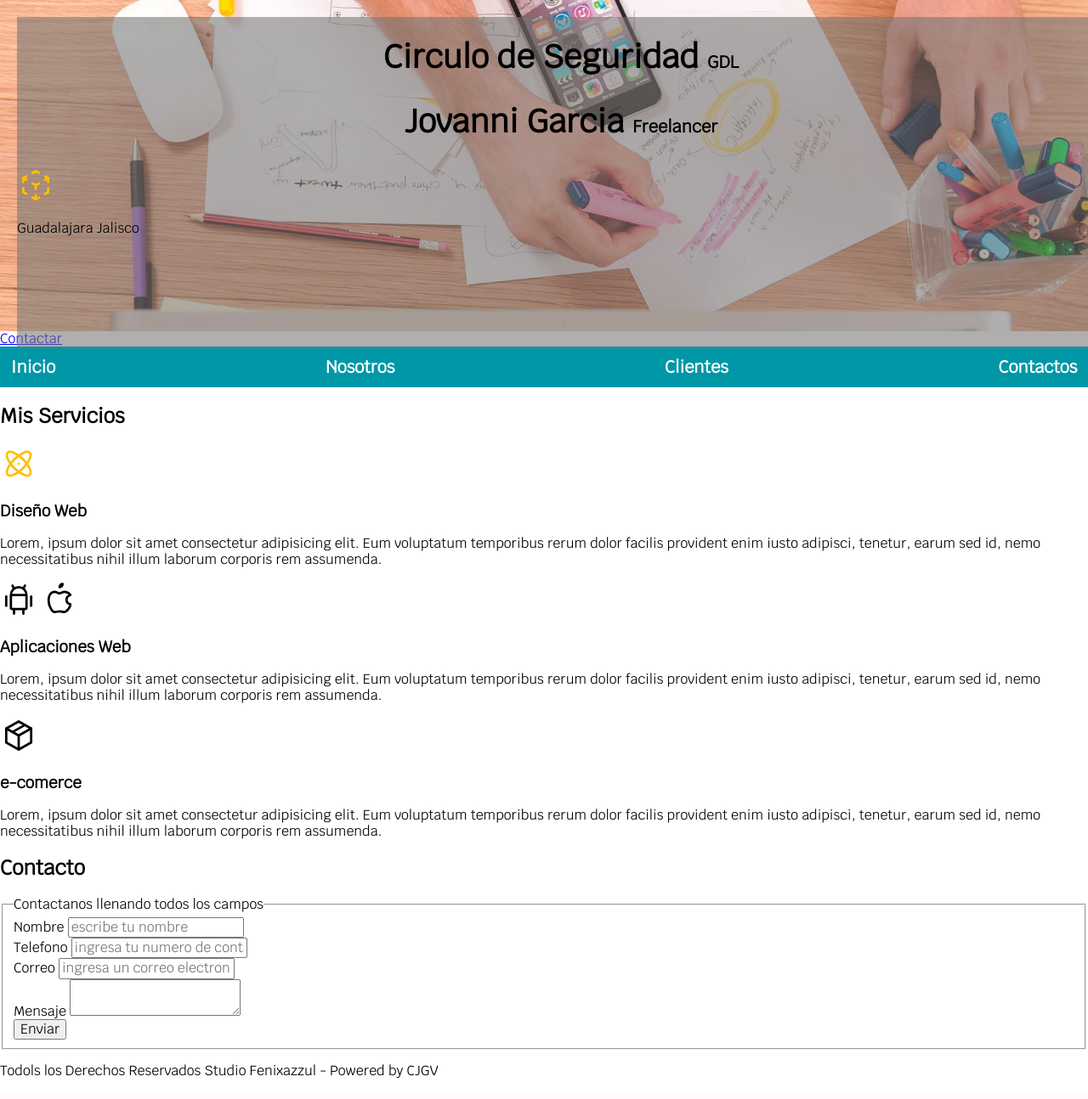
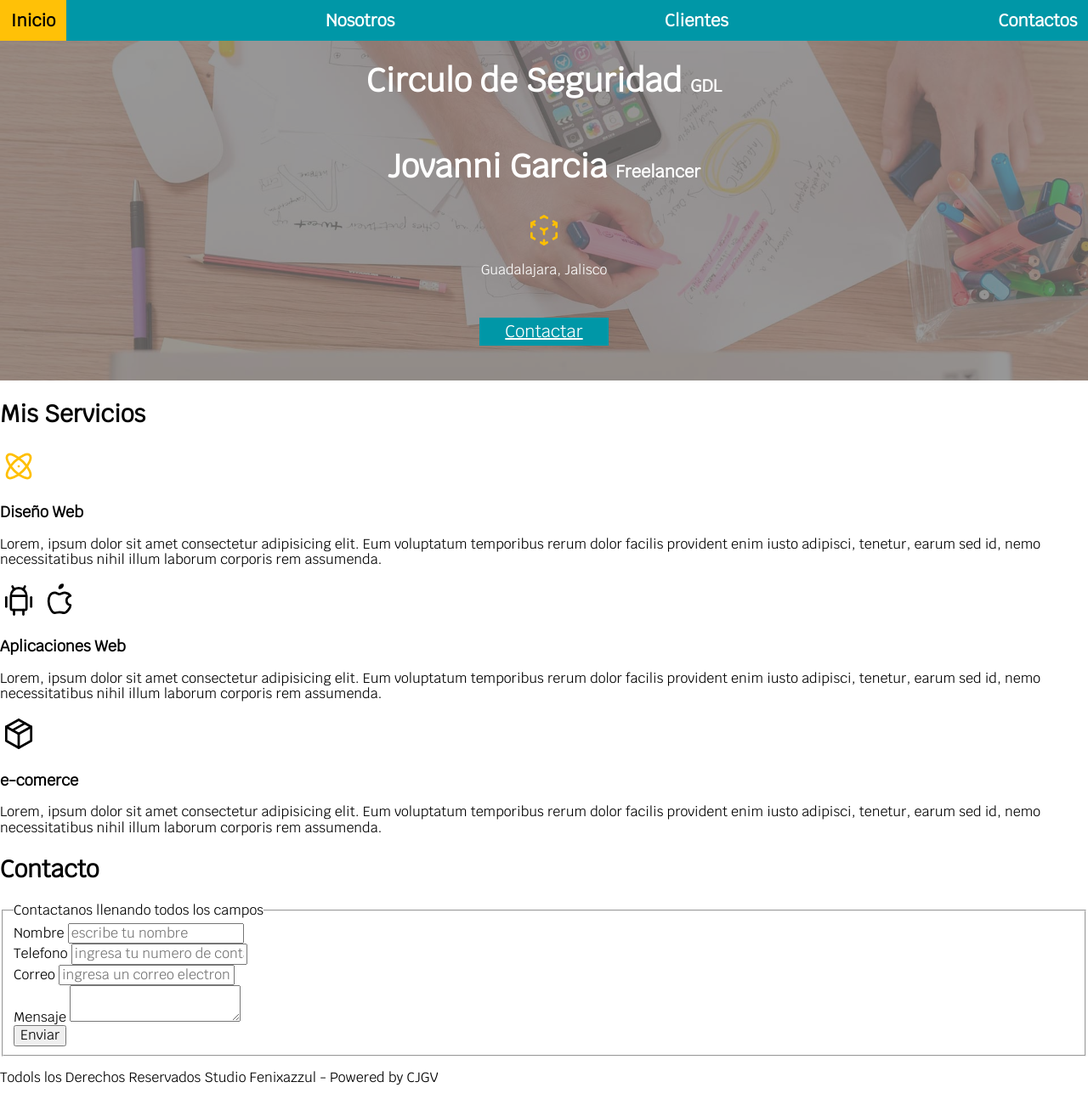
Before and after one commit to JovanniVilla/Studio-Fenixazzul-Cursos, a PHP site: page / in a window 1280 px wide. Shown: the whole page at 85% size. Before the commit the page ends 1269 px from the top, so only its background shows below. Run offline with PHP 8.4, Linux system fonts and the light colour scheme.

Commit message:
creacion de Boton

```diff
--- a/Security-Circle/css/styles.css
+++ b/Security-Circle/css/styles.css
@@ -4,7 +4,7 @@
     --negro:#000;
     --primario:#ffc107;
     --secundario:#0097a7;
-    --gris:#75757593;
+    --gris:#757575c0;
     --tipoLetras:'Krub', sans-serif;
 
 }
@@ -21,9 +21,17 @@
 /* Termina Hack */
 /* los 1 rem ahora equivale a 10px */
 
+h1{
+    font-size: 3.8rem;
+}
+h2{font-size: 2.8rem;}
+h3{
+    font-size: 1.8rem;
+}
 .titulo{
     text-align: center;
     font-size: 3.8rem;
+    color: var(--blanco);
     /* font-family: 'Lucida Sans', 'Lucida Sans Regular', 'Lucida Grande', 'Lucida Sans Unicode', Geneva, Verdana, sans-serif;
      */
 }
@@ -80,9 +88,9 @@
     background-image: url(../img/hero.jpg);
     background-repeat: no-repeat;
     background-size: cover;
-    height: 35rem;
-    padding: 2rem;
+    height: 40rem;
     position: relative;
+
 }
 
 .contenido-hero{
@@ -90,5 +98,32 @@
     background-color:var(--gris);
     width: 100%;
     height: 100%;
-    padding: 0rem;
+
+
+   /*  //alineara Horizontal y vertical   */
+   display: flex;
+
+
+   flex-direction: column;
+   /* esta alianea en columnas */
+   align-items: center;
 }
+.contenido-hero h2,
+.contenido-hero p{
+    color: var(--blanco);
+}
+
+.ubicacion{
+    display: flex;
+    flex-direction: column;
+    align-items: center;
+
+}
+/* se crea laimgen general de un Boton */
+.boton{
+    background-color: var(--secundario);
+    color: var(--blanco);
+    padding: .5rem 3rem;
+    margin-top: 3rem;
+    font-size: 2rem;
+}
--- a/Security-Circle/index.html
+++ b/Security-Circle/index.html
@@ -27,12 +27,21 @@
 
 
         <header>
+            <div class="nav-bg">
+                <nav class="navegacionPrincipal contenedor">
+                    <a href="/index.html">Inicio</a>
+                    <a href="/nosotros.html">Nosotros</a>
+                    <a href="#">Clientes</a>
+                    <a href="#">Contactos</a>
+                </nav>
+            </div>
             <section class="hero">
                 <div class="contenido-hero">
                             <!--solo se debe utilizar un "h1"-->
                     <h1 class="titulo">Circulo de Seguridad <span>GDL</span> </h1>
 
                     <h2 class="titulo">Jovanni Garcia <span>Freelancer</span></h2>
+                    <div class="ubicacion">
                         <svg xmlns="http://www.w3.org/2000/svg" class="icon icon-tabler icon-tabler-3d-cube-sphere" width="44" height="44" viewBox="0 0 24 24" stroke-width="1.5" stroke="#ffbf00" fill="none" stroke-linecap="round" stroke-linejoin="round">
                             <path stroke="none" d="M0 0h24v24H0z" fill="none"/>
                             <path d="M6 17.6l-2 -1.1v-2.5" />
@@ -48,25 +57,17 @@
                             <path d="M12 12l-2 -1.12" />
                             <line x1="6" y1="8.6" x2="4" y2="7.5" />
                         </svg>
-                    <p>Guadalajara Jalisco</p>
+
+                        <p>Guadalajara, Jalisco</p>
+                        <a class="boton" href="#">Contactar</a>
+                    </div>
 
                 </div>
 
+
             </section>
 
-
-
-            <a href="#">Contactar</a>
         </header>
-        <div class="nav-bg">
-            <nav class="navegacionPrincipal contenedor">
-                <a href="/index.html">Inicio</a>
-                <a href="/nosotros.html">Nosotros</a>
-                <a href="#">Clientes</a>
-                <a href="#">Contactos</a>
-            </nav>
-        </div>
-
 
 
         <main>
```
Lines whose indentation alone changed are shown as unchanged.
